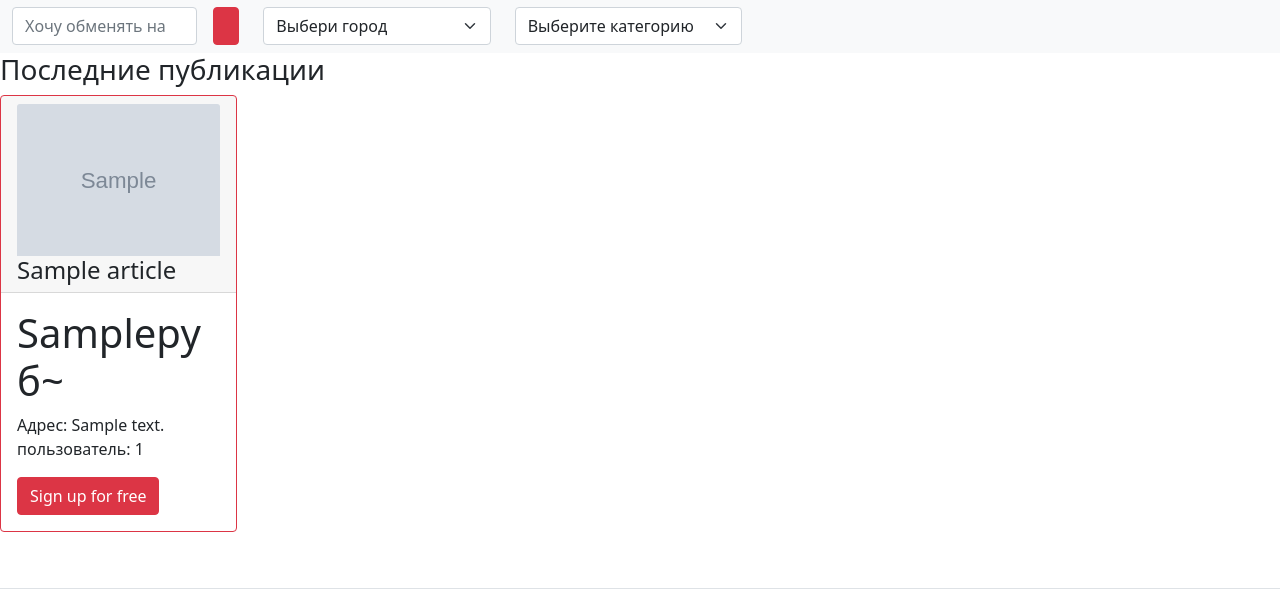
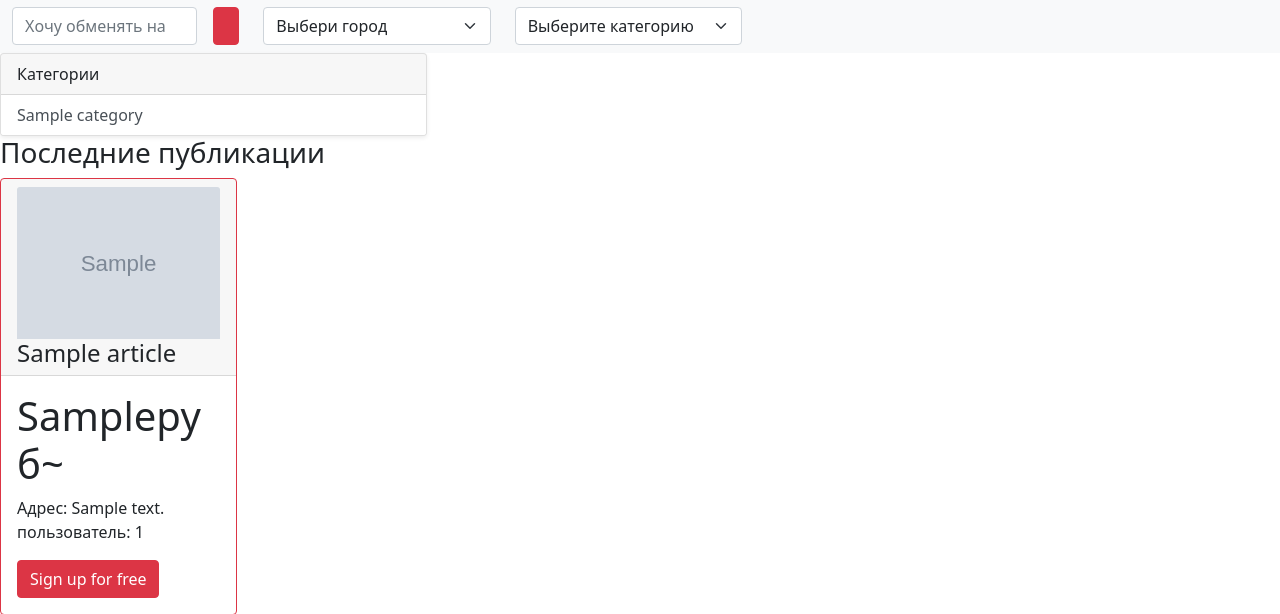
Before and after one commit to nikBaben/ABVITO_FLASK, a Flask app: page / in a window 1280 px wide. Shown: the part 73-687 px from the top of the page. Run offline with Flask 2, Linux system fonts and the light colour scheme; tables that the repository leaves empty hold one stand-in row (values such as "Sample post"); grey boxes marked "Sample" are stand-in pictures.

Commit message:
create categoryes

```diff
--- a/app.py
+++ b/app.py
@@ -58,8 +58,10 @@ def create_article():
     if article_form.validate_on_submit():
         title = article_form.title.data
         body = article_form.body.data
+        address = article_form.address.data
+        category_id = article_form.category_id.data
         author_id = current_user.name
-        article = Article(title=title, body=body,author_id=author_id )
+        article = Article(title=title, body=body,address=address,category_id=category_id,author_id=author_id )
         db.session.add(article)
         db.session.commit()
         return redirect('/')
@@ -118,6 +120,11 @@ def category_articles(category_id):
     return render_template('category.html', category=category)
 
 
+@app.context_processor
+def inject_categories():
+    return {'categories': Category.query.all()}
+
+
 @app.route('/home_id')
 def home():
     status = Article.query.all()
--- a/models.py
+++ b/models.py
@@ -35,12 +35,15 @@ class Article(db.Model):
     id = db.Column(db.Integer, primary_key=True)
     title = db.Column(db.String(140), nullable=False)
     body = db.Column(db.Text, nullable=False)
-    category_id =  db.Column(db.Integer, db.ForeignKey('category.id'))
+    category_id = db.Column(db.Integer, db.ForeignKey('category.id'))
     created_at = db.Column(db.DateTime(True), nullable=False, server_default=db.func.now(tz='UTC'))
     author_id = db.Column(db.Integer, db.ForeignKey('goga.id'))
     address = db.Column(db.String(80), nullable=False)
     price = db.Column(db.String(80), nullable=False)
     img = db.Column(db.String)
 
+
+
+
     author = db.relationship('Goga', backref=db.backref('articles', lazy=True))
     category = db.relationship('Category', backref=db.backref('articles', lazy=True))
--- a/templates/add.html
+++ b/templates/add.html
@@ -38,6 +38,6 @@
             <label class="form-label">{{ form.category_id.label }}</label>
             {{ form.category_id(class_="form-control") }}
         </div>
-        <button type="submit" class="btn btn-primary">Создать</button>
+        <button type="submit" class="btn btn-danger">Создать</button>
     </form>
 {% endblock %}
--- a/templates/base.html
+++ b/templates/base.html
@@ -16,7 +16,7 @@
   <div class="container-fluid">
 
     <div>
-        <a href="/index" class="nav-link" >
+        <a href="/" class="nav-link" >
         <p class="text-danger">Abvito</p>
             </a>
     </div>
--- a/templates/index.html
+++ b/templates/index.html
@@ -50,11 +50,10 @@
                            <div class="col">
                          <select class="form-select" aria-label="form-select">
                               <option selected>Выберите категорию</option>
-                              <option value=""></option>
+                              <option value="1">Техника</option>
                               <option value="2">Животные</option>
                           </select>
                       </div>
-
                   </div>
               </div>
           </nav>
@@ -62,6 +61,9 @@
 {% endblock %}
 {% block content %}{% endblock %}
 {% block body %}
+     <aside class="col-lg-4">
+                {% include 'side_bar.html' %}
+            </aside>
       <h3>Последние публикации</h3>
 <div class="border-danger row row-cols-5 row-cols-md-5 mb-5 text-left">
     {% for el in articles %}
--- a/templates/register.html
+++ b/templates/register.html
@@ -1,7 +1,7 @@
 {% extends 'reg.html' %}
 
 {% block content %}
-    <form class="bg-white rounded-2 p-4 shadow-sm" action="{{ url_for('register') }}" method="POST">
+    <form class="bg-white rounded-2 p-4 shadow-dark" action="{{ url_for('register') }}" method="POST">
         {{ form.csrf_token }}
         <div class="mb-3">
             <label for="exampleInputEmail1" class="form-label">{{ form.email.label }}</label>
--- /dev/null
+++ b/templates/side_bar.html
@@ -0,0 +1,18 @@
+{% if category %}
+    {% set current_id = category.id %}
+{% endif %}
+
+<div class="card shadow-sm">
+    <div class="card-header">
+        Категории
+    </div>
+    <div class="list-group list-group-flush">
+        {% for category in categories %}
+            {% set is_active = current_id == category.id %}
+            <a href="{{ url_for('category_articles', category_id=category.id) }}"
+               class="list-group-item list-group-item-action {{ 'active' if is_active else '' }}">
+                {{ category.name }}
+            </a>
+        {% endfor %}
+    </div>
+</div>
```
Also changed, not shown: templates/about_item.html (added, +10 -0 lines), templates/post_detail.html (+15 -7 lines).
